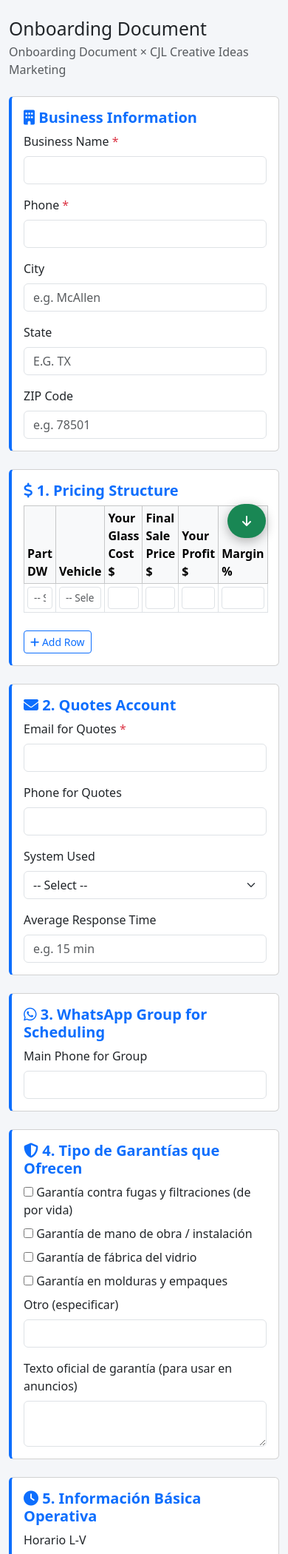
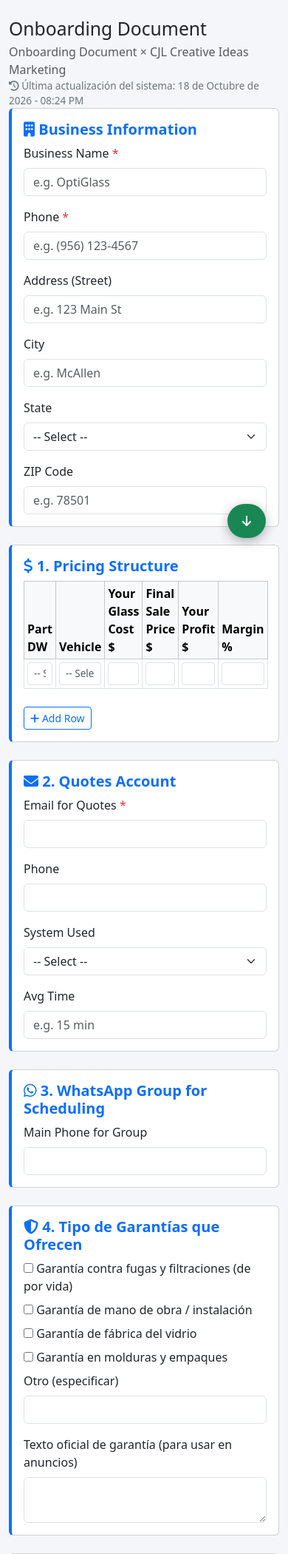
Before and after one commit to Leonel-Tapia/cjl-onboarding, a FastAPI app: page /onboarding in a window 390 px wide. Shown: the part 87-2187 px from the top of the page at 74% size. Run offline with FastAPI, Linux system fonts and the light colour scheme; some libraries are stand-ins or nearby versions.

Commit message:
Feat: New UI layout, state select, PDF 10 sections, material visual JSON, and system date

```diff
--- a/app/models/onboarding.py
+++ b/app/models/onboarding.py
@@ -41,6 +41,7 @@ class OnboardingOptiGlass(Base):
     tiempo_lateral = Column(String(20), nullable=True)
     tiempo_trasero = Column(String(20), nullable=True)
     instaladores_disponibles = Column(String(20), nullable=True)
+    estado_geografico = Column(String(50), nullable=True)
     ciudades_cobertura = Column(Text, nullable=True)
     zip_codes = Column(Text, nullable=True)
     zonas_no_trabajan = Column(Text, nullable=True)
--- a/app/routers/onboarding.py
+++ b/app/routers/onboarding.py
@@ -61,7 +61,7 @@ async def submit_form(
     horario_lv: Optional[str] = Form(None), horario_sabado: Optional[str] = Form(None), horario_domingo: Optional[str] = Form(None),
     servicio_movil: Optional[str] = Form("false"), radio_millas: Optional[str] = Form(None), direccion_taller: Optional[str] = Form(None),
     tiempo_parabrisas: Optional[str] = Form(None), tiempo_lateral: Optional[str] = Form(None), tiempo_trasero: Optional[str] = Form(None),
-    instaladores_disponibles: Optional[str] = Form(None), ciudades_cobertura: Optional[str] = Form(None), zip_codes: Optional[str] = Form(None),
+    instaladores_disponibles: Optional[str] = Form(None), estado_geografico: Optional[str] = Form(None), ciudades_cobertura: Optional[str] = Form(None), zip_codes: Optional[str] = Form(None),
     zonas_no_trabajan: Optional[str] = Form(None), cobran_extra_movil: Optional[str] = Form("false"), cuanto_extra: Optional[str] = Form(None),
     promocion_actual: Optional[str] = Form(None), descuento_efectivo: Optional[str] = Form(None), promo_adas: Optional[str] = Form(None),
     promo_referidos: Optional[str] = Form(None), otra_promo: Optional[str] = Form(None), trabajan_aseguradoras: Optional[str] = Form("false"),
@@ -110,7 +110,7 @@ async def submit_form(
         numero_principal_grupo=numero_principal_grupo, garantias_json=garantias_json if isinstance(garantias_json, dict) else json.loads(garantias_json), texto_garantia_oficial=texto_garantia_oficial,
         horario_lv=horario_lv, horario_sabado=horario_sabado, horario_domingo=horario_domingo, servicio_movil=(servicio_movil == "true"), radio_millas=radio_millas, direccion_taller=direccion_taller,
         tiempo_parabrisas=tiempo_parabrisas, tiempo_lateral=tiempo_lateral, tiempo_trasero=tiempo_trasero, instaladores_disponibles=instaladores_disponibles,
-        ciudades_cobertura=ciudades_cobertura, zip_codes=zip_codes, zonas_no_trabajan=zonas_no_trabajan, cobran_extra_movil=(cobran_extra_movil == "true"), cuanto_extra=cuanto_extra,
+        estado_geografico=estado_geografico, ciudades_cobertura=ciudades_cobertura, zip_codes=zip_codes, zonas_no_trabajan=zonas_no_trabajan, cobran_extra_movil=(cobran_extra_movil == "true"), cuanto_extra=cuanto_extra,
         promocion_actual=promocion_actual, descuento_efectivo=descuento_efectivo, promo_adas=promo_adas, promo_referidos=promo_referidos, otra_promo=otra_promo,
         metodos_pago_json=metodos_pago_json if isinstance(metodos_pago_json, dict) else json.loads(metodos_pago_json), trabajan_aseguradoras=(trabajan_aseguradoras == "true"), aseguradoras_json=aseguradoras_json if isinstance(aseguradoras_json, dict) else json.loads(aseguradoras_json), manejan_deducibles=manejan_deducibles, como_cobran_claims=como_cobran_claims, aceptan_seguro_cita=(aceptan_seguro_cita == "true"),
         material_recibido=("material_recibido" in form), notas_material=notas_material, material_visual_json=material_visual_json,
--- a/app/templates/onboarding_form.html
+++ b/app/templates/onboarding_form.html
@@ -7,10 +7,11 @@ html { scroll-behavior: smooth; }
 @media (max-width: 768px) {
     #goToSignBtn span { display: none; }
     #goToSignBtn { padding: 15px; border-radius: 50%; }
-}
+}notepad app/templates/onboarding_form.htm
 </style>
 <h2 class="mb-1">Onboarding Document</h2>
-<p class="text-muted mb-4">Onboarding Document &times; CJL Creative Ideas Marketing</p>
+<p class="text-muted mb-4">Onboarding Document &times; CJL Creative Ideas Marketing <span class="float-end text-secondary" style="font-size: 0.85rem;"><i class="fas fa-history"></i> Última actualización del sistema: 18 de Octubre de 2026 - 08:24 PM</span></p>
+
 <form method="POST" action="/onboarding/submit" id="onboardingForm">
     <!-- Botón flotante para ir a la firma -->
     <a href="#authSection" id="goToSignBtn" style="position: fixed; bottom: 30px; right: 30px; z-index: 999; background: #198754; color: white; padding: 15px 20px; border-radius: 50px; text-decoration: none; box-shadow: 0 4px 15px rgba(0,0,0,0.3); font-weight: bold; display: flex; align-items: center; gap: 8px; transition: 0.2s;" onmouseover="this.style.background='#157347'" onmouseout="this.style.background='#198754'">
@@ -20,11 +21,82 @@ html { scroll-behavior: smooth; }
     <div class="card section-card"><div class="card-body">
         <h5 class="section-title"><i class="fas fa-building"></i> Business Information</h5>
         <div class="row g-3">
-            <div class="col-md-6"><label class="form-label required-label">Business Name</label><input type="text" class="form-control" name="nombre_negocio" required></div>
-            <div class="col-md-6"><label class="form-label required-label">Phone</label><input type="text" class="form-control" name="telefono_negocio" oninput="formatPhoneInput(this)" required></div>
-            <div class="col-md-4"><label class="form-label">City</label><input type="text" class="form-control" name="ciudad" placeholder="e.g. McAllen"></div>
-            <div class="col-md-4"><label class="form-label">State</label><input type="text" class="form-control" name="estado_negocio" placeholder="e.g. TX" maxlength="2" style="text-transform: uppercase;"></div>
-            <div class="col-md-4"><label class="form-label">ZIP Code</label><input type="text" class="form-control" name="codigo_postal" placeholder="e.g. 78501"></div>
+            <div class="col-md-6">
+                <label class="form-label required-label">Business Name</label>
+                <input type="text" class="form-control" name="nombre_negocio" placeholder="e.g. OptiGlass" required>
+            </div>
+            <div class="col-md-6">
+                <label class="form-label required-label">Phone</label>
+                <input type="text" class="form-control" name="telefono_negocio" placeholder="e.g. (956) 123-4567" oninput="formatPhone(this)" required>
+            </div>
+            <div class="col-12">
+                <label class="form-label">Address (Street)</label>
+                <input type="text" class="form-control" name="direccion_taller" placeholder="e.g. 123 Main St">
+            </div>
+            <div class="col-md-5">
+                <label class="form-label">City</label>
+                <input type="text" class="form-control" name="ciudad" placeholder="e.g. McAllen">
+            </div>
+            <div class="col-md-3">
+                <label class="form-label">State</label>
+                <select class="form-select" name="estado_negocio">
+                    <option value="">-- Select --</option>
+                    <option value="AL">AL</option>
+                    <option value="AK">AK</option>
+                    <option value="AZ">AZ</option>
+                    <option value="AR">AR</option>
+                    <option value="CA">CA</option>
+                    <option value="CO">CO</option>
+                    <option value="CT">CT</option>
+                    <option value="DE">DE</option>
+                    <option value="FL">FL</option>
+                    <option value="GA">GA</option>
+                    <option value="HI">HI</option>
+                    <option value="ID">ID</option>
+                    <option value="IL">IL</option>
+                    <option value="IN">IN</option>
+                    <option value="IA">IA</option>
+                    <option value="KS">KS</option>
+                    <option value="KY">KY</option>
+                    <option value="LA">LA</option>
+                    <option value="ME">ME</option>
+                    <option value="MD">MD</option>
+                    <option value="MA">MA</option>
+                    <option value="MI">MI</option>
+                    <option value="MN">MN</option>
+                    <option value="MS">MS</option>
+                    <option value="MO">MO</option>
+                    <option value="MT">MT</option>
+                    <option value="NE">NE</option>
+                    <option value="NV">NV</option>
+                    <option value="NH">NH</option>
+                    <option value="NJ">NJ</option>
+                    <option value="NM">NM</option>
+                    <option value="NY">NY</option>
+                    <option value="NC">NC</option>
+                    <option value="ND">ND</option>
+                    <option value="OH">OH</option>
+                    <option value="OK">OK</option>
+                    <option value="OR">OR</option>
+                    <option value="PA">PA</option>
+                    <option value="RI">RI</option>
+                    <option value="SC">SC</option>
+                    <option value="SD">SD</option>
+                    <option value="TN">TN</option>
+                    <option value="TX">TX</option>
+                    <option value="UT">UT</option>
+                    <option value="VT">VT</option>
+                    <option value="VA">VA</option>
+                    <option value="WA">WA</option>
+                    <option value="WV">WV</option>
+                    <option value="WI">WI</option>
+                    <option value="WY">WY</option>
+                </select>
+            </div>
+            <div class="col-md-4">
+                <label class="form-label">ZIP Code</label>
+                <input type="text" class="form-control" name="codigo_postal" placeholder="e.g. 78501">
+            </div>
         </div>
     </div></div>
     <div class="card section-card"><div class="card-body">
@@ -51,10 +123,28 @@ html { scroll-behavior: smooth; }
     <div class="card section-card"><div class="card-body">
         <h5 class="section-title"><i class="fas fa-envelope"></i> 2. Quotes Account</h5>
         <div class="row g-3">
-            <div class="col-md-6"><label class="form-label required-label">Email for Quotes</label><input type="email" class="form-control" name="email_cotizaciones" required></div>
-            <div class="col-md-6"><label class="form-label">Phone for Quotes</label><input type="text" class="form-control" name="telefono_cotizaciones" oninput="formatPhone(this)"></div>
-            <div class="col-md-6"><label class="form-label">System Used</label><select class="form-select" name="sistema_cotizaciones"><option value="">-- Select --</option><option value="MyGrant">MyGrant</option><option value="NAGS">NAGS</option><option value="Manual">Manual</option><option value="WhatsApp">WhatsApp</option></select></div>
-            <div class="col-md-6"><label class="form-label">Average Response Time</label><input type="text" class="form-control" name="tiempo_respuesta" placeholder="e.g. 15 min"></div>
+            <div class="col-md-5">
+                <label class="form-label required-label">Email for Quotes</label>
+                <input type="email" class="form-control" name="email_cotizaciones" required>
+            </div>
+            <div class="col-md-2">
+                <label class="form-label">Phone</label>
+                <input type="text" class="form-control" name="telefono_cotizaciones" oninput="formatPhone(this)">
+            </div>
+            <div class="col-md-3">
+                <label class="form-label">System Used</label>
+                <select class="form-select" name="sistema_cotizaciones">
+                    <option value="">-- Select --</option>
+                    <option value="MyGrant">MyGrant</option>
+                    <option value="NAGS">NAGS</option>
+                    <option value="Manual">Manual</option>
+                    <option value="WhatsApp">WhatsApp</option>
+                </select>
+            </div>
+            <div class="col-md-2">
+                <label class="form-label">Avg Time</label>
+                <input type="text" class="form-control" name="tiempo_respuesta" placeholder="e.g. 15 min">
+            </div>
         </div>
     </div></div>
     <div class="card section-card"><div class="card-body">
@@ -146,7 +236,10 @@ html { scroll-behavior: smooth; }
                 <label class="form-label d-inline me-3"><input type="checkbox" name="aseguradoras[]" value="Allstate"> Allstate</label>
                 <label class="form-label d-inline"><input type="checkbox" name="aseguradoras[]" value="Otra"> Otra</label>
             </div>
-            <div class="col-md-6"><label class="form-label">¿Manejan deducibles?</label><input type="text" class="form-control" name="manejan_deducibles"></div>
+            <div class="col-md-6"><label class="form-label">¿Manejan deducibles?</label><select class="form-select" name="manejan_deducibles">
+                    <option value="No">No</option>
+                    <option value="Si">Sí</option>
+                </select></div>
             <div class="col-md-6"><label class="form-label">¿Aceptan seguro con cita previa?</label><select class="form-select" name="aceptan_seguro_cita"><option value="No">No</option><option value="Si">Sí</option></select></div>
             <div class="col-12"><label class="form-label">¿Cómo cobran claims?</label><textarea class="form-control" name="como_cobran_claims" rows="2"></textarea></div>
         </div>
@@ -184,11 +277,7 @@ html { scroll-behavior: smooth; }
             <div class="col-md-6"><label class="form-label required-label">Full Name <small style="color:#999;" id="authNameHint">(marque los términos primero)</small></label><input type="text" class="form-control" name="autoriza_cliente_nombre" id="authName" required disabled></div>
         </div>
         <div class="mt-3" style="display: flex; align-items: center; justify-content: space-between; flex-wrap: wrap; gap: 15px;">
-            <div style="font-size: 13px; color: #666; background: #f8f9fa; padding: 8px 15px; border-radius: 6px; border-left: 3px solid #198754;">
-                <i class="fas fa-clock"></i>
 
-                <i class="fas fa-history"></i> <strong>Última actualización: 17 de Octubre de 2026 - 08:24 PM {{ fecha_version }}</strong>
-            </div>
             <button type="submit" class="btn btn-success btn-lg" id="submitBtn" onclick="return generateSeal()" disabled>
                 <i class="fas fa-check"></i> Accept & Authorize
             </button>
```
